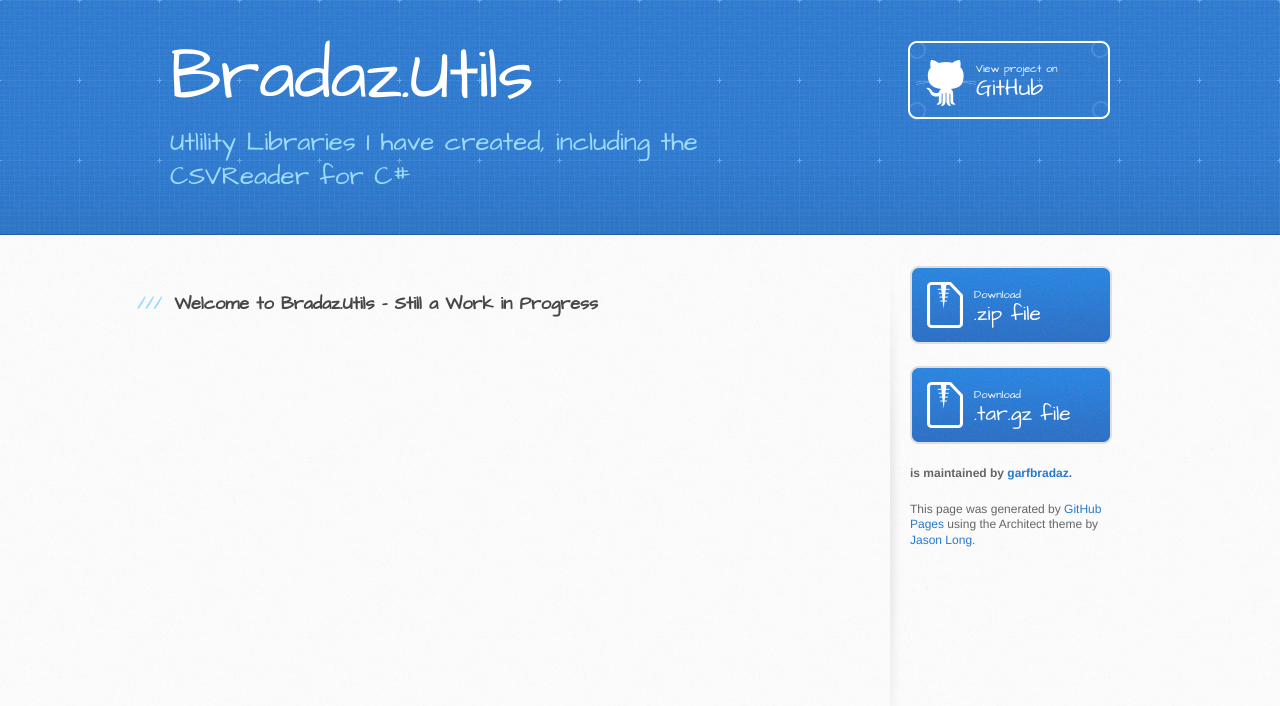
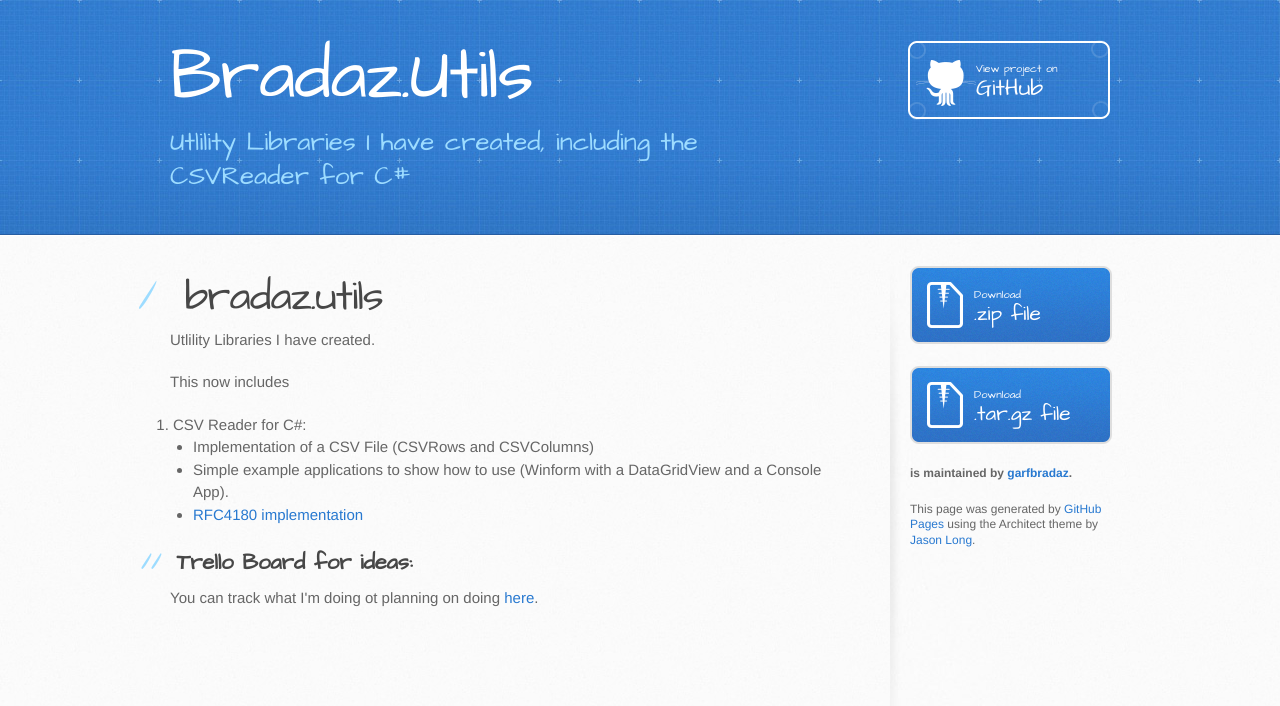
Before and after one commit to garfbradaz/bradaz.utils, a plain HTML site: page index.html in a window 1280 px wide. Drawn offline with Linux system fonts and the light colour scheme.

Commit message:
Create gh-pages branch via GitHub

```diff
--- a/index.html
+++ b/index.html
@@ -28,8 +28,28 @@
     <div id="content-wrapper">
       <div class="inner clearfix">
         <section id="main-content">
-          <h3>
-<a id="welcome-to-bradazutils---still-a-work-in-progress" class="anchor" href="#welcome-to-bradazutils---still-a-work-in-progress" aria-hidden="true"><span class="octicon octicon-link"></span></a>Welcome to Bradaz.Utils - Still a Work in Progress</h3>
+          <h1>
+<a id="bradazutils" class="anchor" href="#bradazutils" aria-hidden="true"><span class="octicon octicon-link"></span></a>bradaz.utils</h1>
+
+<p>Utlility Libraries I have created.</p>
+
+<p>This now includes</p>
+
+<ol>
+<li>CSV Reader for C#:
+
+<ul>
+<li>Implementation of a CSV File (CSVRows and CSVColumns)</li>
+<li>Simple example applications to show how to use (Winform with a DataGridView and a Console App).</li>
+<li><a href="https://tools.ietf.org/html/rfc4180">RFC4180 implementation</a></li>
+</ul>
+</li>
+</ol>
+
+<h2>
+<a id="trello-board-for-ideas" class="anchor" href="#trello-board-for-ideas" aria-hidden="true"><span class="octicon octicon-link"></span></a>Trello Board for ideas:</h2>
+
+<p>You can track what I'm doing ot planning on doing <a href="https://trello.com/b/JTvVlc84/csvreader">here</a>.</p>
         </section>
 
         <aside id="sidebar">
--- a/params.json
+++ b/params.json
@@ -1 +1 @@
-{"name":"Bradaz.Utils","tagline":"Utlility Libraries I have created, including the CSVReader for C#","body":"### Welcome to Bradaz.Utils - Still a Work in Progress\r\n","google":"UA-62633326-1","note":"Don't delete this file! It's used internally to help with page regeneration."}
+{"name":"Bradaz.Utils","tagline":"Utlility Libraries I have created, including the CSVReader for C#","body":"# bradaz.utils\r\nUtlility Libraries I have created.\r\n\r\nThis now includes\r\n\r\n1. CSV Reader for C#:\r\n  * Implementation of a CSV File (CSVRows and CSVColumns)\r\n  * Simple example applications to show how to use (Winform with a DataGridView and a Console App).\r\n  * [RFC4180 implementation](https://tools.ietf.org/html/rfc4180)\r\n\r\n\r\n##Trello Board for ideas:\r\n\r\nYou can track what I'm doing ot planning on doing [here](https://trello.com/b/JTvVlc84/csvreader).\r\n\r\n","google":"UA-62633326-1","note":"Don't delete this file! It's used internally to help with page regeneration."}
```
